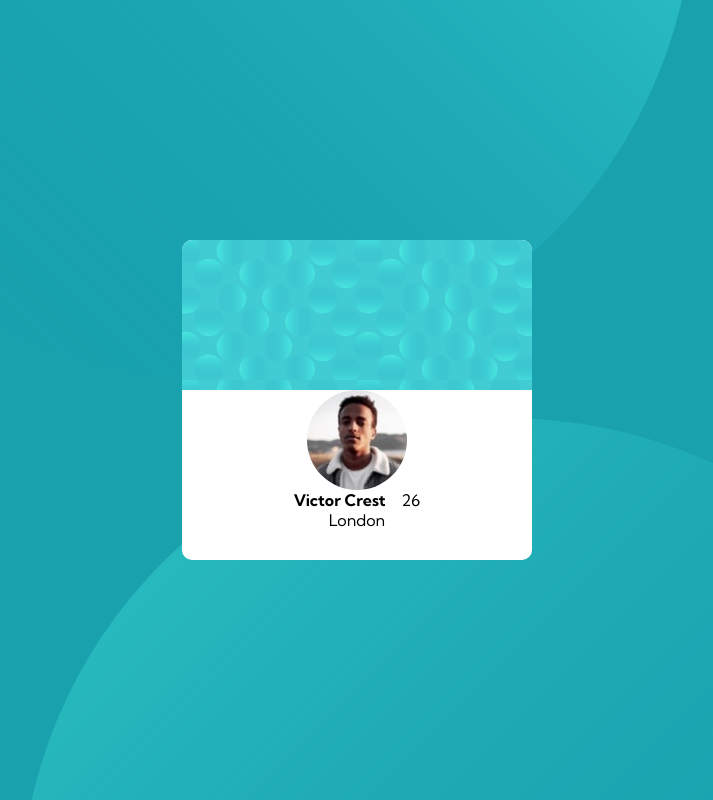
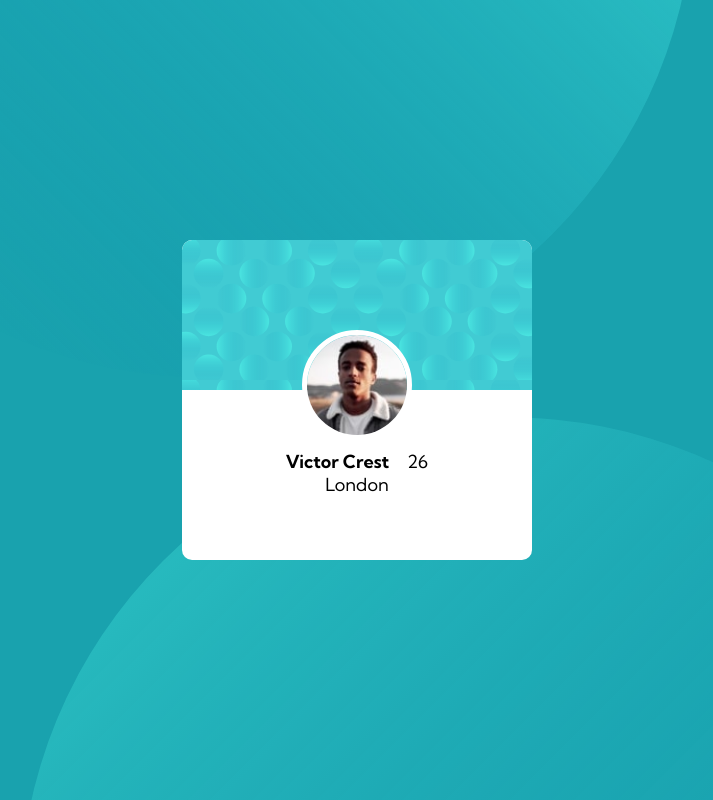
Before and after one commit to randomhex1998/Profilecardcomponent, a plain HTML site: page index.html in a window 1280 px wide. Shown: the whole page, without its empty margins (283-996 px from the left). Drawn offline with Linux system fonts and the light colour scheme.

Commit message:
make fit prof img

```diff
--- a/style.css
+++ b/style.css
@@ -9,6 +9,7 @@
 
 html{
     font-family: 'Kumbh Sans', sans-serif;
+    font-size: 18px;
 }
 
 a{
@@ -69,12 +70,15 @@ li{
     flex-direction: column;
     justify-content: center;
     align-items: center;
+    transform: translateY(-50px);
 }
 .card-box-prof{
-    width: 100px;
-    height: 100px;
+    width: 110px;
+    height: 110px;
     overflow: hidden;
     border-radius: 100%;
+    border: 5px solid #fff;
+    transform: translateY(-10px);
 }
 .card-box-prof img{
     width: 100%;
```
